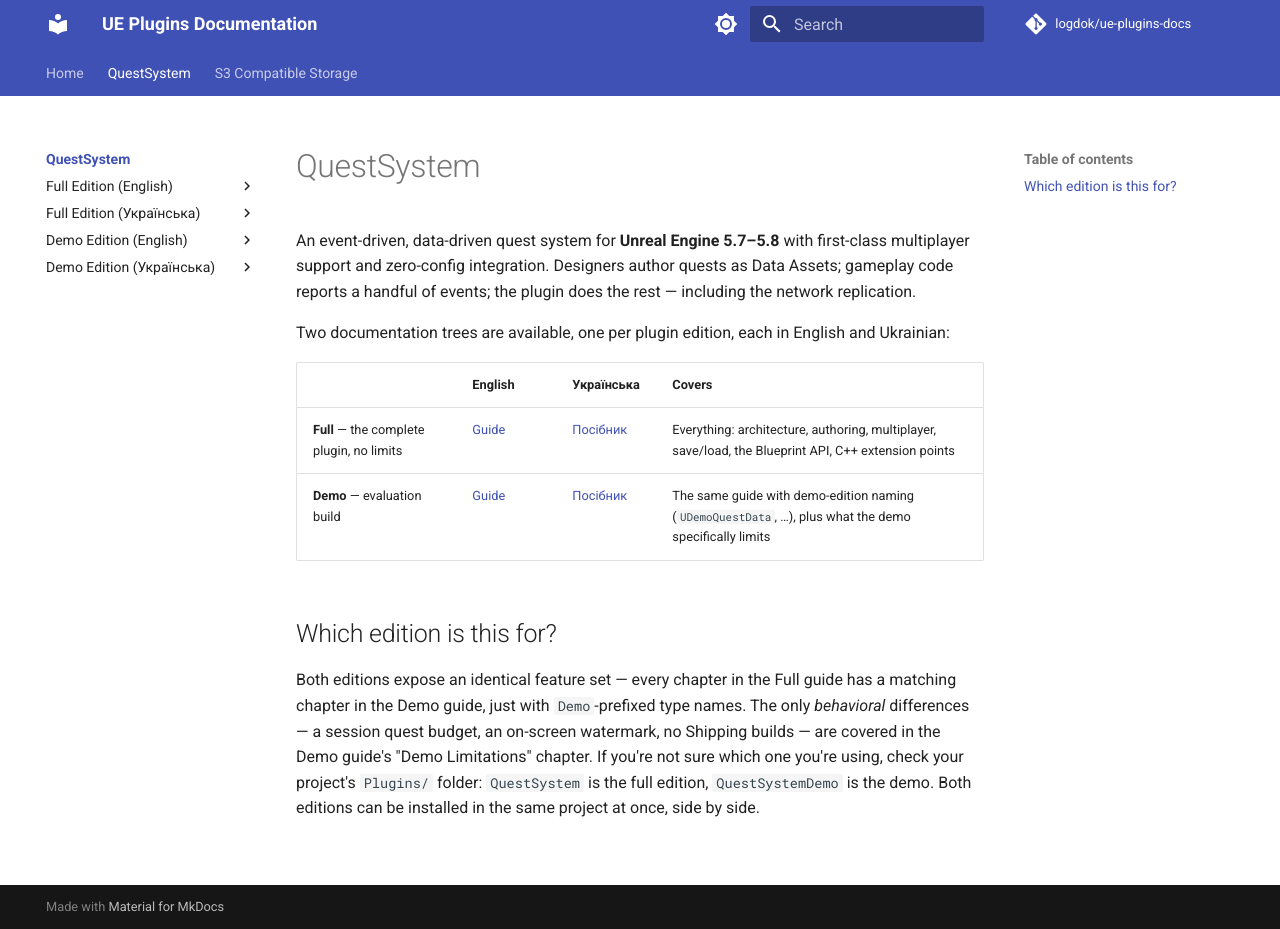
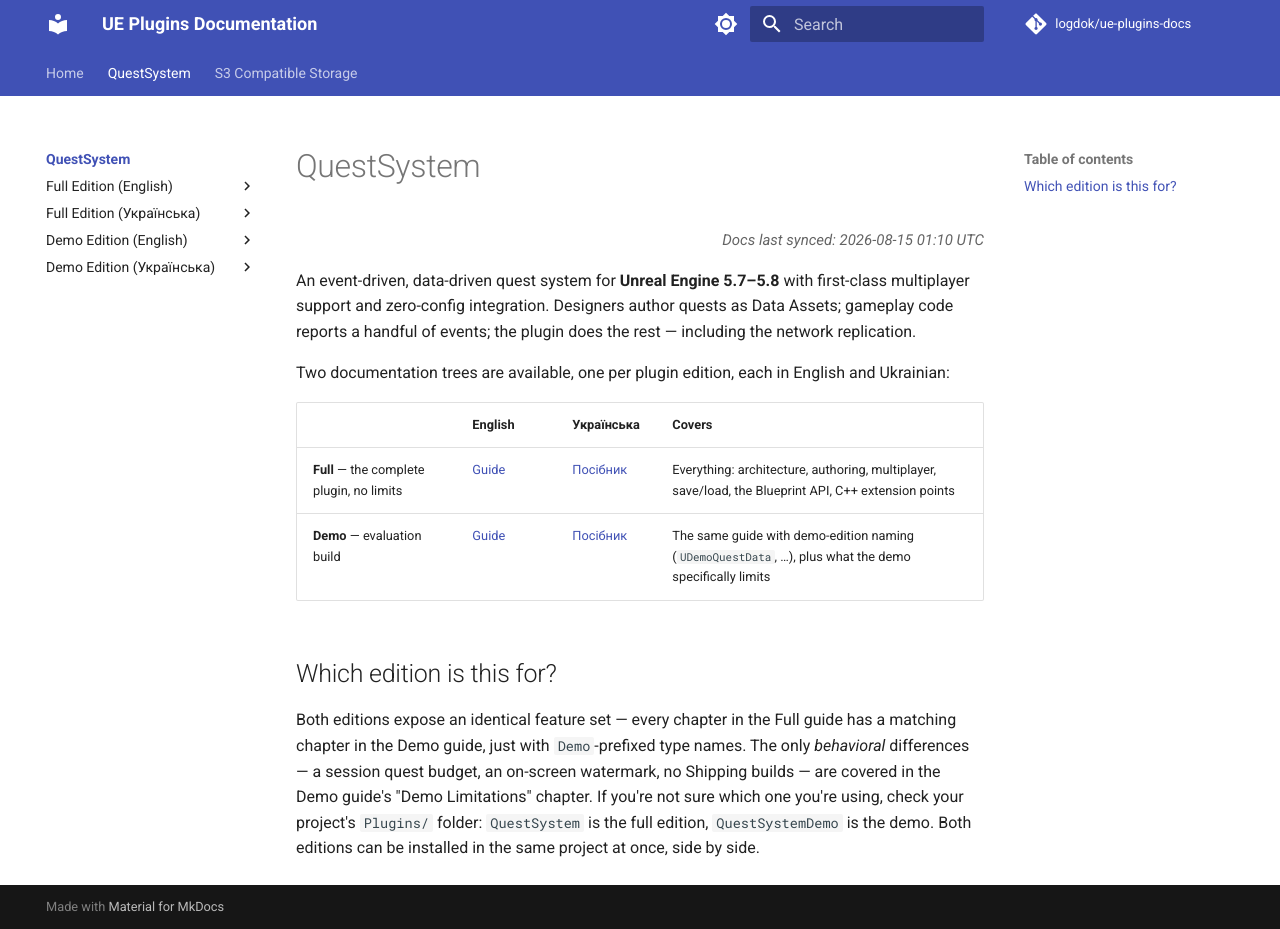
Before and after one commit to logdok/ue-plugins-docs, an MkDocs documentation site: the page built from docs/quest-system/index.md, in a window 1280 px wide and 929 px high. Built offline with MkDocs 1.6.1 and Material for MkDocs 9.7.7, drawn with Linux system fonts in a browser that asks for light colours; comment, search, counter and statistics services are not loaded.

Commit message:
Sync Quest System docs from HostQuestSystem@8ee4bea

```diff
--- a/docs/quest-system/index.md
+++ b/docs/quest-system/index.md
@@ -1,4 +1,8 @@
 # QuestSystem
+
+<!-- last-synced:start -->
+<p style="text-align: right; font-size: .75rem; opacity: .7;"><em>Docs last synced: 2026-08-15 01:10 UTC</em></p>
+<!-- last-synced:end -->
 
 An event-driven, data-driven quest system for **Unreal Engine 5.7–5.8** with first-class multiplayer support and zero-config integration. Designers author quests as Data Assets; gameplay code reports a handful of events; the plugin does the rest — including the network replication.
 
```
